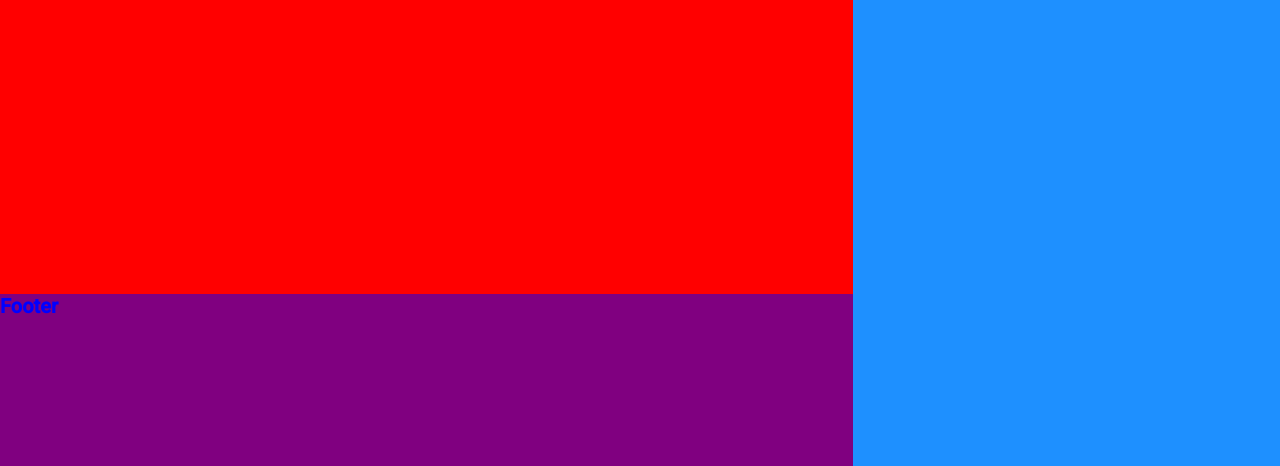
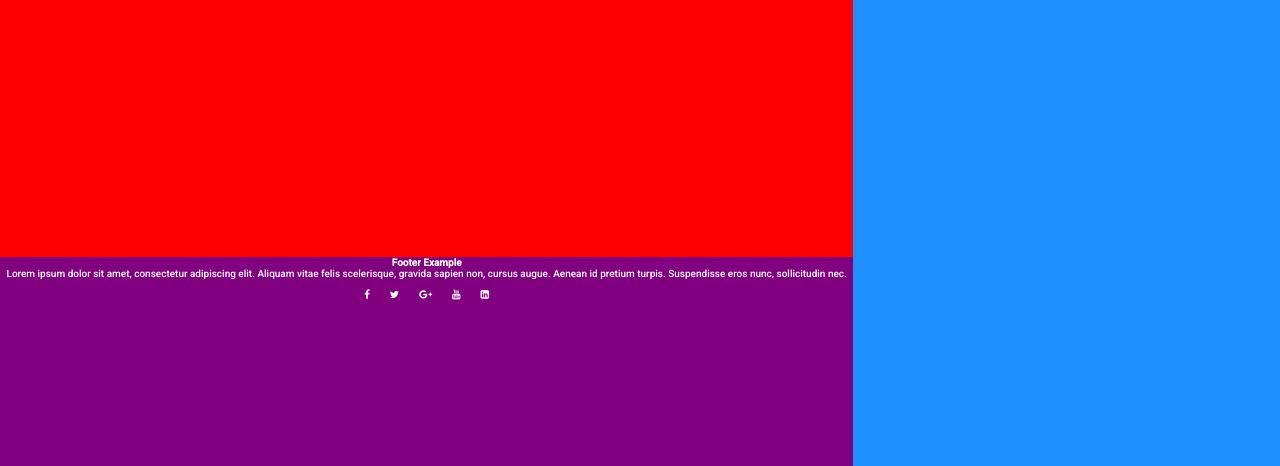
Before and after one commit to llcain/CSS-Grid, a plain HTML site: page index.html in a window 1280 px wide. Shown: the part 558-1024 px from the top of the page. Drawn offline with Linux system fonts and the light colour scheme.

Commit message:
styling footer

```diff
--- a/index.html
+++ b/index.html
@@ -5,6 +5,9 @@
     <meta http-equiv="X-UA-Compatible" content="IE=edge">
     <meta name="viewport" content="width=device-width, initial-scale=1.0">
     <title>CSS Grid</title>
+     <!-- Fontawesome for icons -->
+
+    <link rel="stylesheet" href="https://stackpath.bootstrapcdn.com/font-awesome/4.7.0/css/font-awesome.min.css">
     <link rel="stylesheet" href="styles.css">
 </head>
 <body>
@@ -93,10 +96,23 @@
                     <p class="author">Harsha</p>
                   </div>
             </div>
-
         </aside>
         <footer>
-            <h1>Footer</h1>
+
+            <div class="footer-content">
+                <h4>Footer Example</h4>
+
+                <p>Lorem ipsum dolor sit amet, consectetur adipiscing elit. Aliquam vitae felis scelerisque, gravida sapien non, cursus augue. Aenean id pretium turpis. Suspendisse eros nunc, sollicitudin nec.</p>
+
+                <ul class="socials">
+                    <li><a><i class="fa fa-facebook"></i></a></li>
+                    <li><a><i class="fa fa-twitter"></i></a></li>
+                    <li><a><i class="fa fa-google-plus"></i></a></li>
+                    <li><a><i class="fa fa-youtube"></i></a></li>
+                    <li><a><i class="fa fa-linkedin-square"></i></a></li>
+                </ul>
+            </div>
+
         </footer>
     </div>
 </body>
--- a/notes.txt
+++ b/notes.txt
@@ -12,3 +12,4 @@ Google - media query css - https://www.w3schools.com/css/tryit.asp?filename=tryc
 Google  - media query ul li css max width - https://stackoverflow.com/questions/42944355/how-to-show-all-ul-li-list-in-media-queries-for-responsive-design
 Google - blog card codepen - https://codepen.io/tag/blog%20card - https://codepen.io/laheshk/pen/MQqzWo - https://codepen.io/pbruny/pen/XWXObeM - https://codepen.io/BoyWithSilverWings/pen/KGRBmO
 Google - blog card html css w3schools - https://www.w3schools.com/howto/tryit.asp?filename=tryhow_css_cards
+Google - footer html css codepen - https://codepen.io/coding_dev_/pen/GRBqQgJ - https://codepen.io/coding_dev_/pen/GRBqQgJ
--- a/styles.css
+++ b/styles.css
@@ -197,3 +197,21 @@ footer {
 
 
 }
+
+.footer-content {
+    display: flex;
+    flex-direction: column;
+    align-items: center;
+}
+
+.socials {
+    list-style-type: none;
+    display: flex;
+    align-items: center;
+    justify-content: center;
+    margin: 1rem 0 3rem 0;
+}
+
+.socials li {
+    margin: 0 10px;
+}
```
